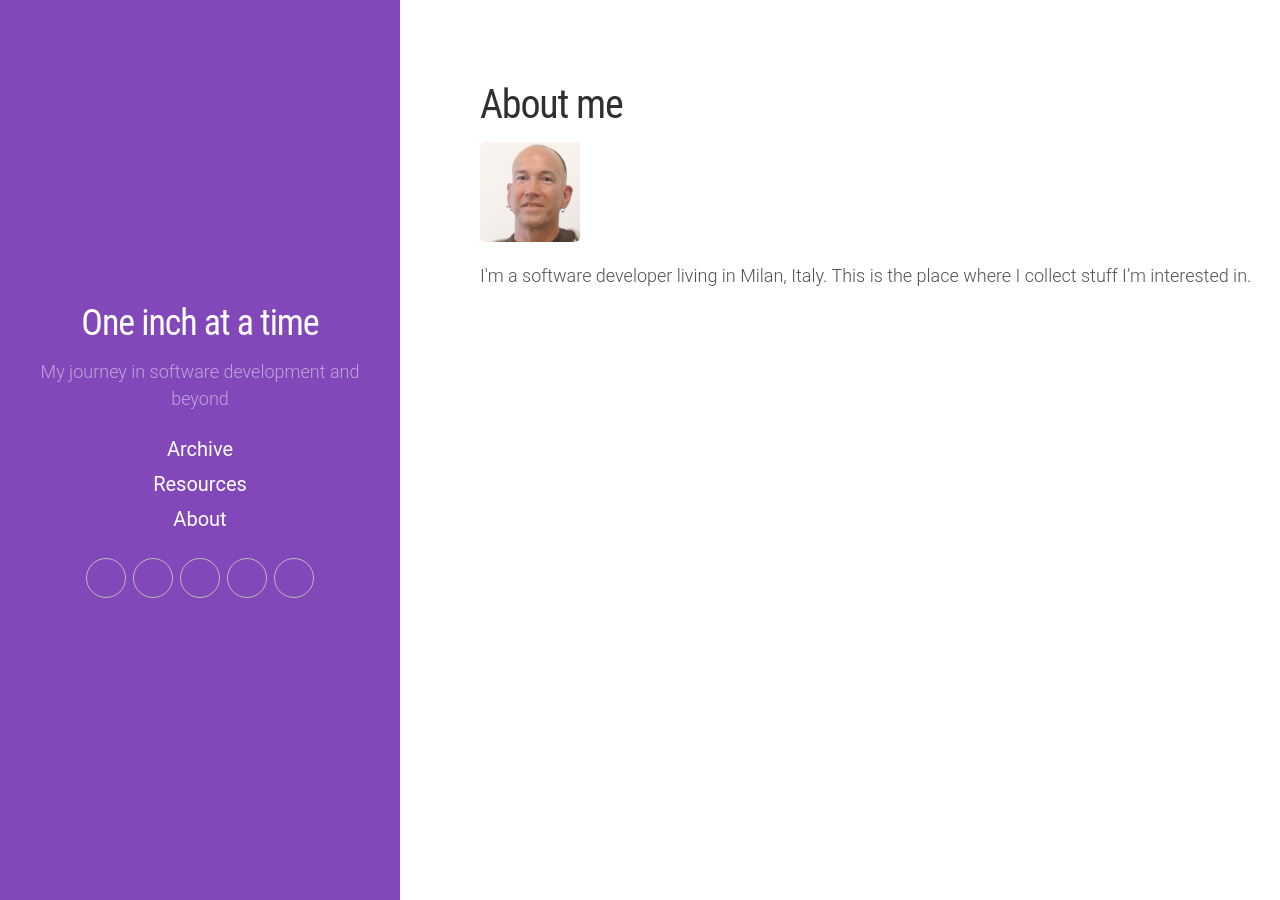
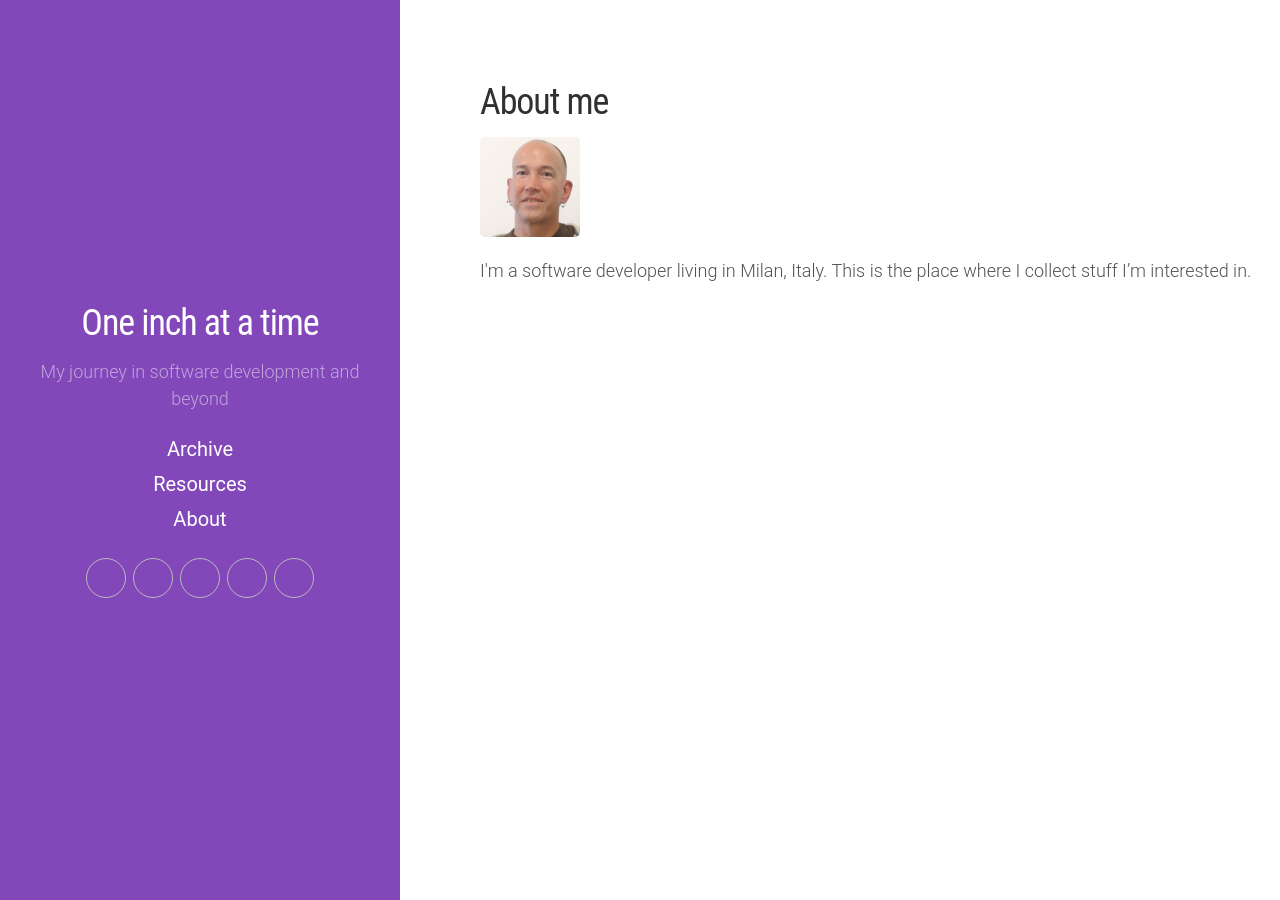
Before and after one commit to kingsor/kingsor.github.io, a Jekyll site: the page built from about/index.html, in a window 1280 px wide. Built offline with Jekyll 4.4.1, drawn with Linux system fonts in a browser that asks for light colours; nearby versions of some CDN libraries; some web fonts are replaced.

Commit message:
update post header size

```diff
--- a/_layouts/page.html
+++ b/_layouts/page.html
@@ -4,7 +4,7 @@
 
 <section class="content container">
     <div class="page">
-      <h1 class="page-title">{{ page.title }}</h1>
+      <h2 class="page-title">{{ page.title }}</h2>
       {{ content }}
     </div>
 </section>
--- a/_layouts/post.html
+++ b/_layouts/post.html
@@ -4,7 +4,7 @@
 
 <section class="content container">
     <div class="post">
-        <h1 class="post-title">{{ page.title }}</h1>
+        <h2 class="post-title">{{ page.title }}</h2>
         <span class="post-date"><i class="fi-calendar"></i>&nbsp;{{ page.date | date: "%b %e, %Y" }}</span>
         <span class="post-date">
           <i class="fi-price-tag"></i>&nbsp;
```
